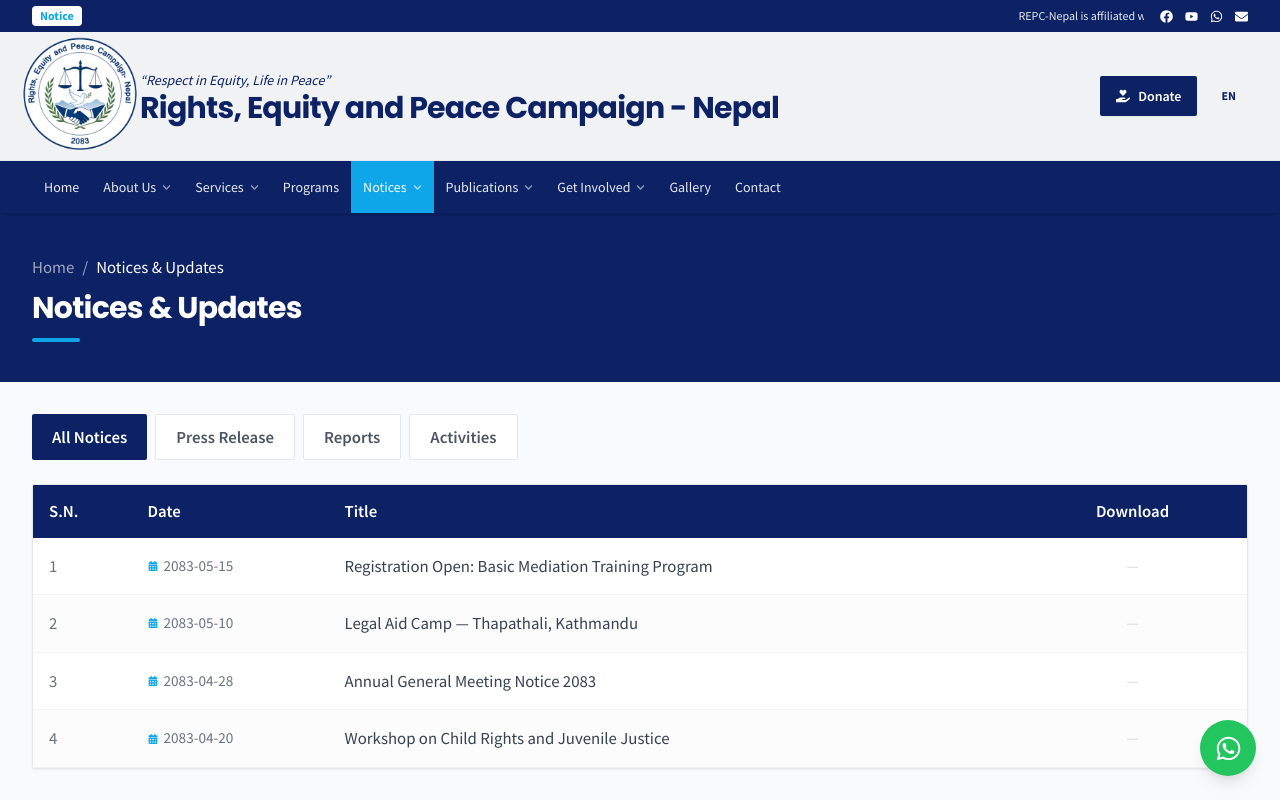
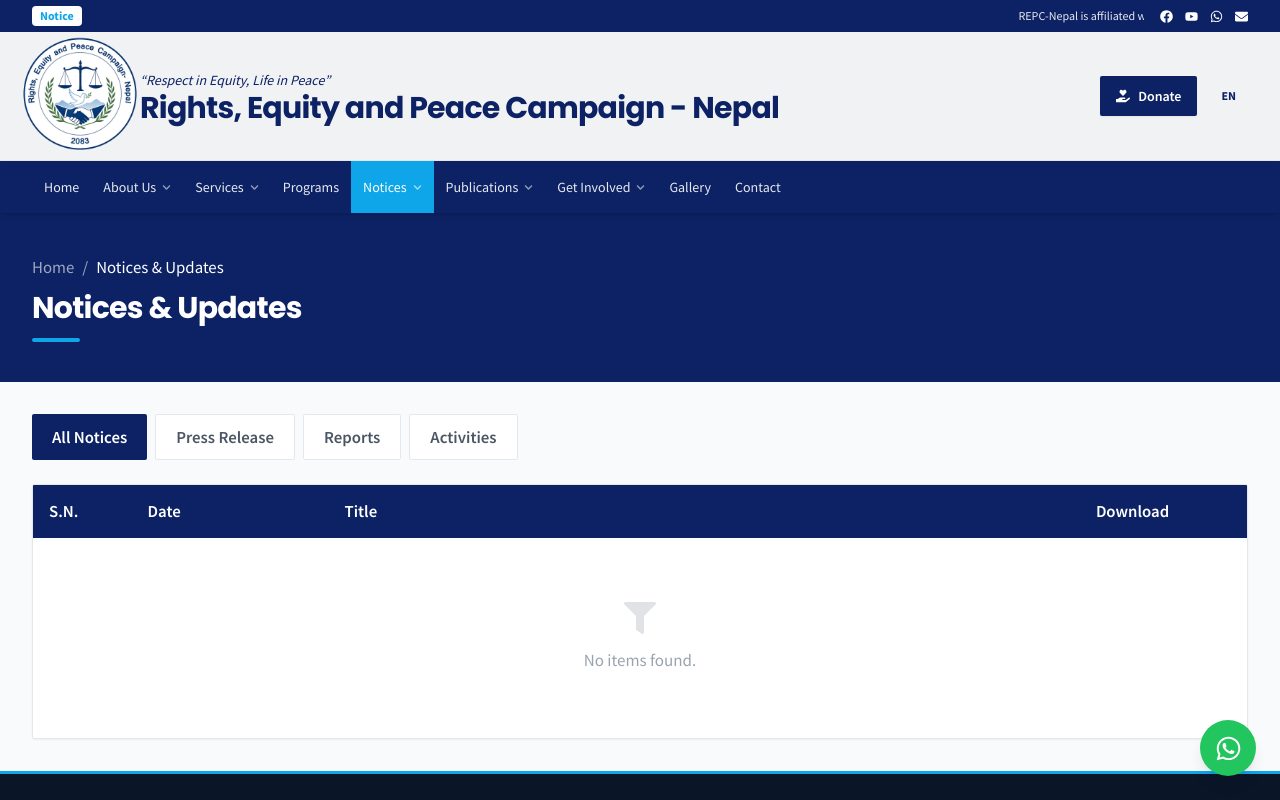
Before and after one commit to AbaeNeupane/REPC-Nepal, a React (Vite) app: page /notices in a window 1280 px wide. Shown: the top 800 px of the page. Built offline with nearby package versions, Linux system fonts and the light colour scheme.

Commit message:
little change

```diff
--- a/src/data/content.js
+++ b/src/data/content.js
@@ -1,76 +1,17 @@
 // Programs, notices, publications, legal, and reference content.
 
 export const pressReleases = [
-  {
-    id: 1,
-    date: '2083-05-12',
-    dateNp: '२०८३ भदौ १२',
-    titleEn: 'REPC-Nepal Statement on International Day of Peace',
-    titleNp: 'अन्तर्राष्ट्रिय शान्ति दिवसमा REPC-Nepal को वक्तव्य',
-    type: 'press',
-    downloadUrl: '#',
-  },
-  {
-    id: 2,
-    date: '2083-04-15',
-    dateNp: '२०८३ साउन १५',
-    titleEn: 'Press Release: Community Mediation Center Launched in Ward 11',
-    titleNp: 'प्रेस विज्ञप्ति: वडा ११ मा सामुदायिक मेलमिलाप केन्द्र सुरुवात',
-    type: 'press',
-    downloadUrl: '#',
-  },
+
 ];
 
 export const reports = [
-  {
-    id: 1,
-    date: '2083-04-01',
-    dateNp: '२०८३ साउन १',
-    titleEn: 'Annual Progress Report 2082/83',
-    titleNp: 'वार्षिक प्रगति प्रतिवेदन २०८२/८३',
-    type: 'report',
-    downloadUrl: '#',
-  },
-  {
-    id: 2,
-    date: '2083-02-15',
-    dateNp: '२०८३ जेठ १५',
-    titleEn: 'Human Rights Situation Report — Q1 2083',
-    titleNp: 'मानव अधिकार अवस्था प्रतिवेदन — पहिलो त्रैमास २०८३',
-    type: 'report',
-    downloadUrl: '#',
-  },
+
 ];
 
 export const activities = [
-  {
-    id: 1,
-    date: '2083-05-08',
-    dateNp: '२०८३ भदौ ८',
-    titleEn: 'International Day of the World\'s Indigenous Peoples — Event',
-    titleNp: 'विश्व आदिवासी दिवस — कार्यक्रम सम्पन्न',
-    type: 'activity',
-    downloadUrl: '#',
-  },
-  {
-    id: 2,
-    date: '2083-05-01',
-    dateNp: '२०८३ भदौ १',
-    titleEn: 'Gender-Based Violence Awareness Campaign — Kathmandu',
-    titleNp: 'लैङ्गिक हिंसा सचेतना अभियान — काठमाडौं',
-    type: 'activity',
-    downloadUrl: '#',
-  },
-  {
-    id: 3,
-    date: '2083-04-10',
-    dateNp: '२०८३ साउन १०',
-    titleEn: 'Capacity Building Training for Local Government Officials',
-    titleNp: 'स्थानीय सरकारी अधिकारीहरूलाई क्षमता विकास तालिम',
-    type: 'activity',
-    downloadUrl: '#',
-  },
+
 ];
+
 
 export const services = [
   // ── Peace, mediation, and awareness ───────────────────────
@@ -165,8 +106,8 @@
   },
   {
     icon: 'drafting', group: 'legal',
-    titleEn: 'Legislative Draft Consulting',
-    titleNp: 'कानुन मस्यौदा परामर्श',
+    titleEn: 'Legislative Drafting and Consulting',
+    titleNp: 'कानुन मस्यौदा लेखन तथा परामर्श',
     descEn: 'Preparation and review of petitions, agreements, applications, and other legal documents.',
     descNp: 'निवेदन, सम्झौता, आवेदन तथा अन्य कानुनी कागजातको मस्यौदा तयार गर्ने र समीक्षा गर्ने सेवा।',
     link: '/services#legislative-drafting',
--- a/src/data/home.js
+++ b/src/data/home.js
@@ -44,40 +44,5 @@
 ];
 
 export const notices = [
-  {
-    id: 1,
-    date: '2083-05-15',
-    dateNp: '२०८३ भदौ १५',
-    titleEn: 'Registration Open: Basic Mediation Training Program',
-    titleNp: 'दर्ता खुला: आधारभूत मेलमिलाप तालिम कार्यक्रम',
-    type: 'notice',
-    downloadUrl: '#',
-  },
-  {
-    id: 2,
-    date: '2083-05-10',
-    dateNp: '२०८३ भदौ १०',
-    titleEn: 'Legal Aid Camp — Thapathali, Kathmandu',
-    titleNp: 'कानुनी सहायता शिविर — थापाथली, काठमाडौं',
-    type: 'notice',
-    downloadUrl: '#',
-  },
-  {
-    id: 3,
-    date: '2083-04-28',
-    dateNp: '२०८३ साउन २८',
-    titleEn: 'Annual General Meeting Notice 2083',
-    titleNp: 'वार्षिक साधारण सभा सूचना २०८३',
-    type: 'notice',
-    downloadUrl: '#',
-  },
-  {
-    id: 4,
-    date: '2083-04-20',
-    dateNp: '२०८३ साउन २०',
-    titleEn: 'Workshop on Child Rights and Juvenile Justice',
-    titleNp: 'बाल अधिकार र बाल न्यायसम्बन्धी कार्यशाला',
-    type: 'notice',
-    downloadUrl: '#',
-  },
+
 ];
```
